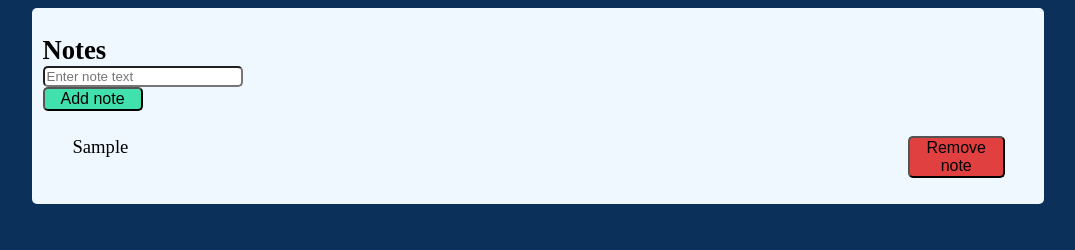
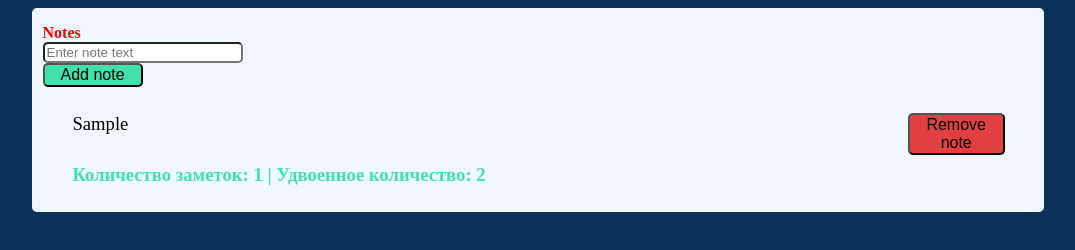
Before and after one commit to vovkabaegalovkaa/Notes-and-Counter, a plain HTML site: page notes/index.html in a window 1280 px wide. Both pictures are taken after typing "Sample" into the empty fields and a click on the button "Add note". Shown: the whole page, without its empty margins (102-1177 px from the left). Drawn offline with nearby package versions, Linux system fonts and the light colour scheme.

Commit message:
Some new functions of Vue

```diff
--- a/notes/index.css
+++ b/notes/index.css
@@ -59,3 +59,12 @@ body{
     font-weight: bold;
     font-size: 20pt;
 }
+.count{
+    font-weight: bold;
+}
+.more{
+    color: rgb(231, 63, 63)
+}
+.less{
+    color:rgb(64, 225, 172)
+}
--- a/notes/index.html
+++ b/notes/index.html
@@ -8,21 +8,26 @@
 </head>
 <body>
     <div class="container" id="app">
-        <p class="title">{{text}}</p>
+        <p class="title" :style="{
+            color: inputValue.length < 5 ? 'red' : 'blue',
+            fontSize: inputValue.length < 5 ? '12pt' : '18pt'
+            //Здесь вот создали стили  динамиччески изменяющиеся
+        }">{{text}}</p>
         <div class="form">
             <!-- <input type="text" class="inp" placeholder={{placeholder}}> В итоге это не сработает, так как нелзя передавать в
              аттрибуты значения с помощью интерполяции ({{ ... }}) -->
             <input type="text" class="inp"
-            v-bind:placeholder="placeholder"
-            v-bind:value="inputValue"
-            v-on:input="inputListener"
-            v-on:keypress.enter="addNote">
+            :placeholder="placeholder"
+            v-model="inputValue"
+            @keypress.enter="addNote">
             <!-- Теперь все работает, так как значение в аттриббут передается с помощью директивы v-bind: -->
             <!-- При изменении value(вводе чего нибудь в поле), переменная inputValue не меняет своего значения сама по себе -->
             <!-- После добавления директивы "v-on" метод inputListener будет вызываться после каждого события input, так же как и
             в случае с обычным eventListener мы получаем в метод inputListener объект event -->
             <!-- Для добавления заметки при нажатии Enter мы использовали метод inputKey (v-on:keypress="inputKey"),
             однако это можно было сделать и без него используя модификаторы. -->
+            <!-- Ярлыки: т.к. нам часто приходится писать v-bind и v-on, то они заменяются символами ":" и "@" соответственно -->
+             <!-- В инпуте вместо ручного подставления в аттрибут value нашей переменной и ее изменении с помощью v-on можно юзать v-model -->
             <button class = "btn add" v-on:click="addNote">Add note</button>
         </div>
         <ul v-if="notes.length !== 0">
@@ -33,6 +38,13 @@
                 <!-- Методы Vue можно вызывать как и с передачей параметров, так  и просто вписывая название метода -->
             </li>
             <!-- доступ к myNote есть только в элементе li-->
+            <li class="item count">
+                <span :class="notes.length < 10 ? 'less' : 'more'">
+                    Количество заметок: {{ notes.length }} | Удвоенное количество: {{ doubleCountComputed }}
+                </span>
+                <!-- Какого то фига метод doubleCount() вызывается каждый раз когда меняется инпут, поэтому используем новый
+                метод computed -->
+            </li>
         </ul>
         <!-- <div class="warning" v-if="notes.length == 0">Заметок еще нет.</div>  Так же будет работать следующая запись-->
         <div class="warning" v-else>{{ upperCase("Заметок еще нет.") }}</div>
--- a/notes/index.js
+++ b/notes/index.js
@@ -9,8 +9,8 @@ const App ={
     },
     methods:{//так же как раньше создавали переменные, создаем методы
         inputListener(){
-            this.inputValue = event.target.value;/*для обращения к переменной inputValue используется ключевое слово this, указывающее на
-            текущий объект(App)*/
+            this.inputValue = event.target.value;/*для обращения к переменной inputValue используется ключевое слово this,
+            указывающее на текущий объект(App)*/
         },
         addNote(){
             if(this.inputValue != ""){
@@ -24,6 +24,9 @@ const App ={
                 this.addNote();
             }
         },
+        doubleCount(){
+            return this.notes.length * 2;
+        },//не используем, так как вызывается миллион раз будет лагать
         removeNote(index){
             this.notes.splice(index, 1);
         },
@@ -31,6 +34,23 @@ const App ={
         upperCase(item) {
             return item.toUpperCase();
         }
+    },
+    computed:{/*тут так же прописываются методы, но которые должны что-то возвращать и взаимодействуют
+        с переменными из объекта data,
+        !!!!!!К ФУНКЦИЯМ ИЗ ЭТОГО БЛОКА ВСЕГДА ОБРАЩЕНИЕ ИДЕТ БЕЗ ПАРАМЕТРОВ!!!!!!!*/
+        doubleCountComputed(){
+            return this.notes.length * 2;
+        }
+    },
+    watch:{//объект, с помощью которого мы следим за состояним переменных из datа.
+        inputValue(value){/*для создания такого наблюдателя создаем метод с названием переменной, за которой ведется наблюдение,
+            теперь каждый раз при ее изменении будет запускаться этот метод и в него будет передаваться новое значение переменной*/
+            console.log(value);
+            //Это например удобно использовать при валидации
+            if(value.length > 10){
+                this.inputValue = value.substr(0, 10);
+            }
+        }
     }
 }
 
```
